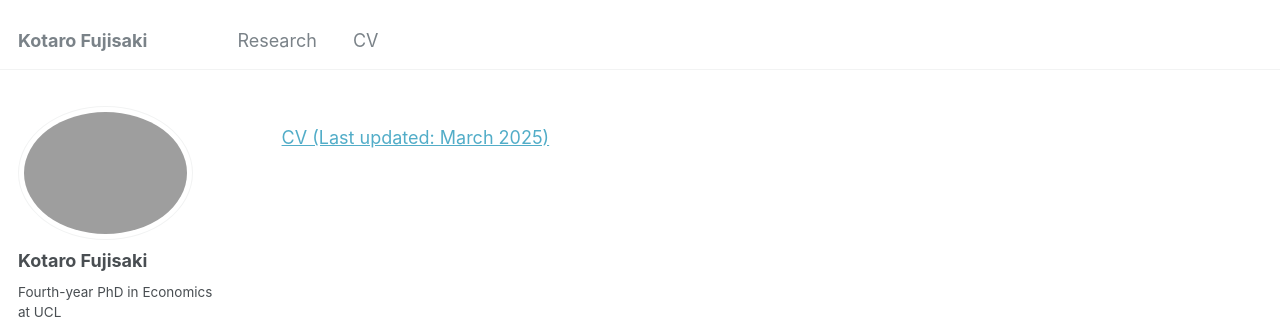
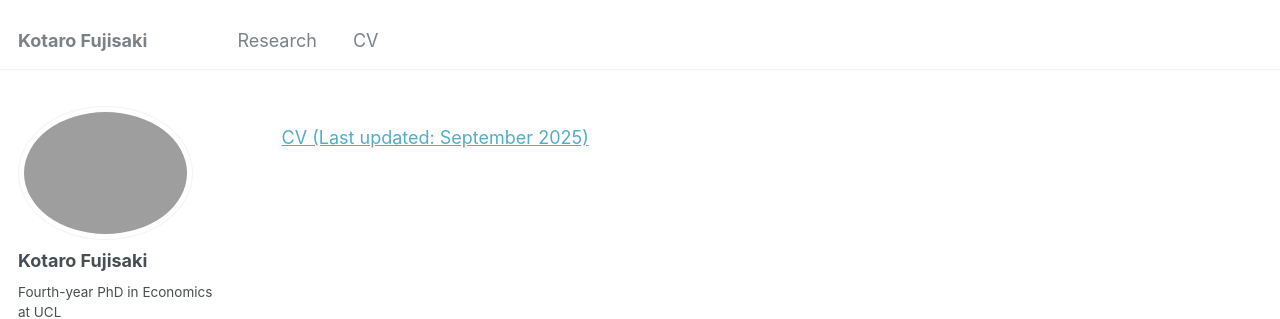
Before and after one commit to Kotaro-Fujisaki/kotaro-fujisaki.github.io, a Jekyll site: the page built from _pages/cv.md, in a window 1280 px wide. Shown: the top 319 px of the page. Built offline with Jekyll 4.4.1, drawn with Linux system fonts in a browser that asks for light colours.

Commit message:
Update cv.md
Signed-off-by: Kotaro-Fujisaki <163865887+Kotaro-Fujisaki@users.noreply.github.com>

```diff
--- a/_pages/cv.md
+++ b/_pages/cv.md
@@ -7,4 +7,4 @@ author_profile: true
 {% include base_path %}
 
 
-<a href="https://kotaro-fujisaki.github.io/files/CV_Mar2025.pdf" target="_blank">CV (Last updated: March 2025)</a>
+<a href="https://kotaro-fujisaki.github.io/files/CV_Sep2025.pdf" target="_blank">CV (Last updated: September 2025)</a>
```
